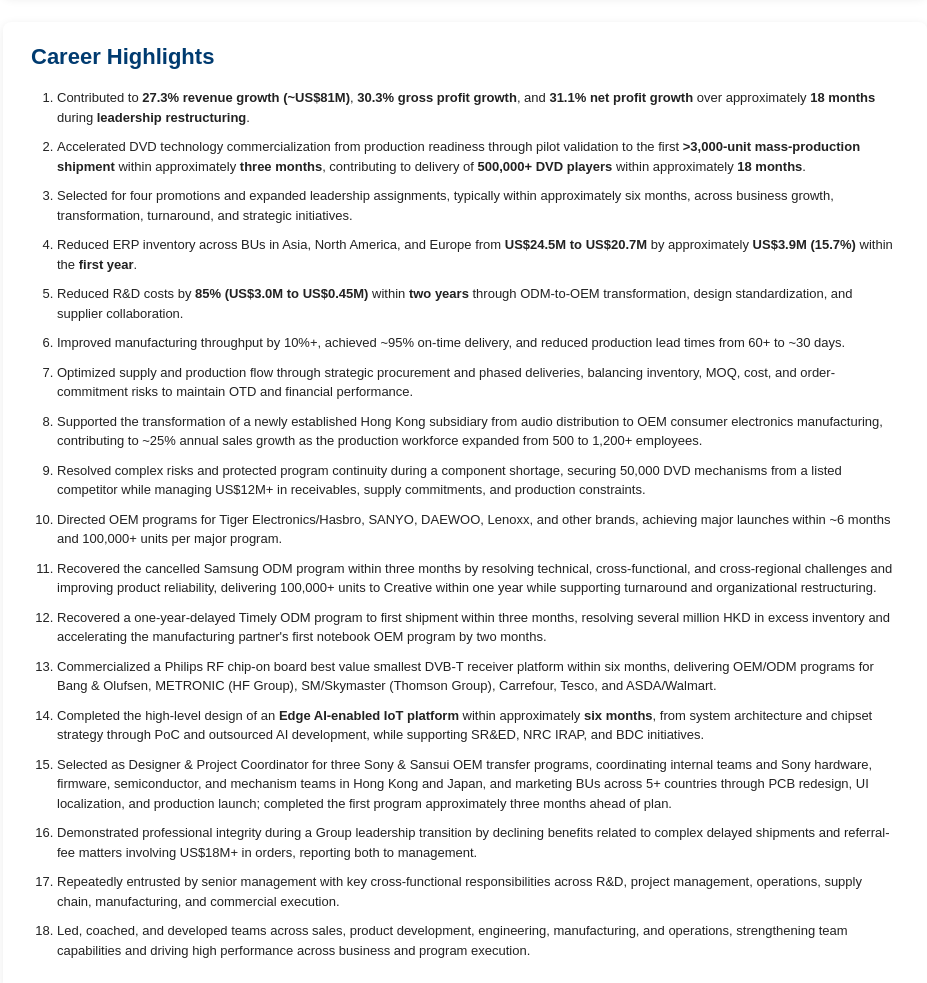
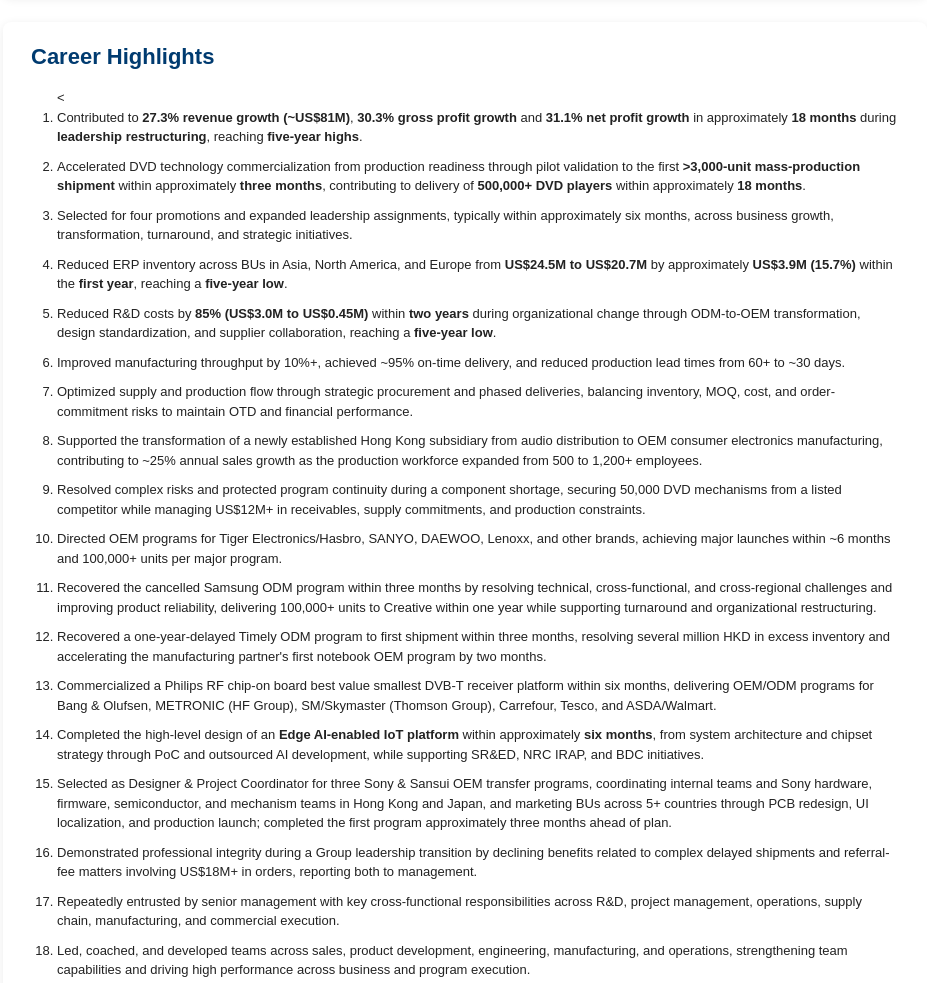
Before and after one commit to francistai/francistai.github.io, a plain HTML site: page index.html in a window 1280 px wide. Shown: the part 1020-2003 px from the top of the page, without its empty margins (175-1102 px from the left). Drawn offline with Linux system fonts and the light colour scheme.

Commit message:
Update index.html

```diff
--- a/index.html
+++ b/index.html
@@ -286,13 +286,13 @@ Cross-Functional Leadership • Product Transition & New Operations Setup • Ne
 <h2 style="font-size:22px;">Career Highlights</h2>
 
 <ol class="highlights-list" style="font-size:13px; line-height:1.5;">
-<li>Contributed to <strong>27.3% revenue growth (~US$81M)</strong>, <strong>30.3% gross profit growth</strong>, and <strong>31.1% net profit growth</strong> over approximately <strong>18 months</strong> during <strong>leadership restructuring</strong>.</li>
+<<li>Contributed to <strong>27.3% revenue growth (~US$81M)</strong>, <strong>30.3% gross profit growth</strong> and <strong>31.1% net profit growth</strong> in approximately <strong>18 months</strong> during <strong>leadership restructuring</strong>, reaching <strong>five-year highs</strong>.</li>
 <li>Accelerated DVD technology commercialization from production readiness through pilot validation to the first <strong>&gt;3,000-unit mass-production shipment</strong> within approximately <strong>three months</strong>, contributing to delivery of <strong>500,000+ DVD players</strong> within approximately <strong>18 months</strong>.</li>
 <li>Selected for four promotions and expanded leadership assignments, typically within approximately six months, across business growth, transformation, turnaround, and strategic initiatives.</li>
 
-<li>Reduced ERP inventory across BUs in Asia, North America, and Europe from <strong>US$24.5M to US$20.7M</strong> by approximately <strong>US$3.9M (15.7%)</strong> within the <strong>first year</strong>.</li>
+<li>Reduced ERP inventory across BUs in Asia, North America, and Europe from <strong>US$24.5M to US$20.7M</strong> by approximately <strong>US$3.9M (15.7%)</strong> within the <strong>first year</strong>, reaching a <strong>five-year low</strong>.</li>
 
-<li>Reduced R&amp;D costs by <strong>85% (US$3.0M to US$0.45M)</strong> within <strong>two years</strong> through ODM-to-OEM transformation, design standardization, and supplier collaboration.</li>
+<li>Reduced R&amp;D costs by <strong>85% (US$3.0M to US$0.45M)</strong> within <strong>two years</strong> during organizational change through ODM-to-OEM transformation, design standardization, and supplier collaboration, reaching a <strong>five-year low</strong>.</li>
 
 <li>Improved manufacturing throughput by 10%+, achieved ~95% on-time delivery, and reduced production lead times from 60+ to ~30 days.</li>
 <li>Optimized supply and production flow through strategic procurement and phased deliveries, balancing inventory, MOQ, cost, and order-commitment risks to maintain OTD and financial performance.</li>
```
